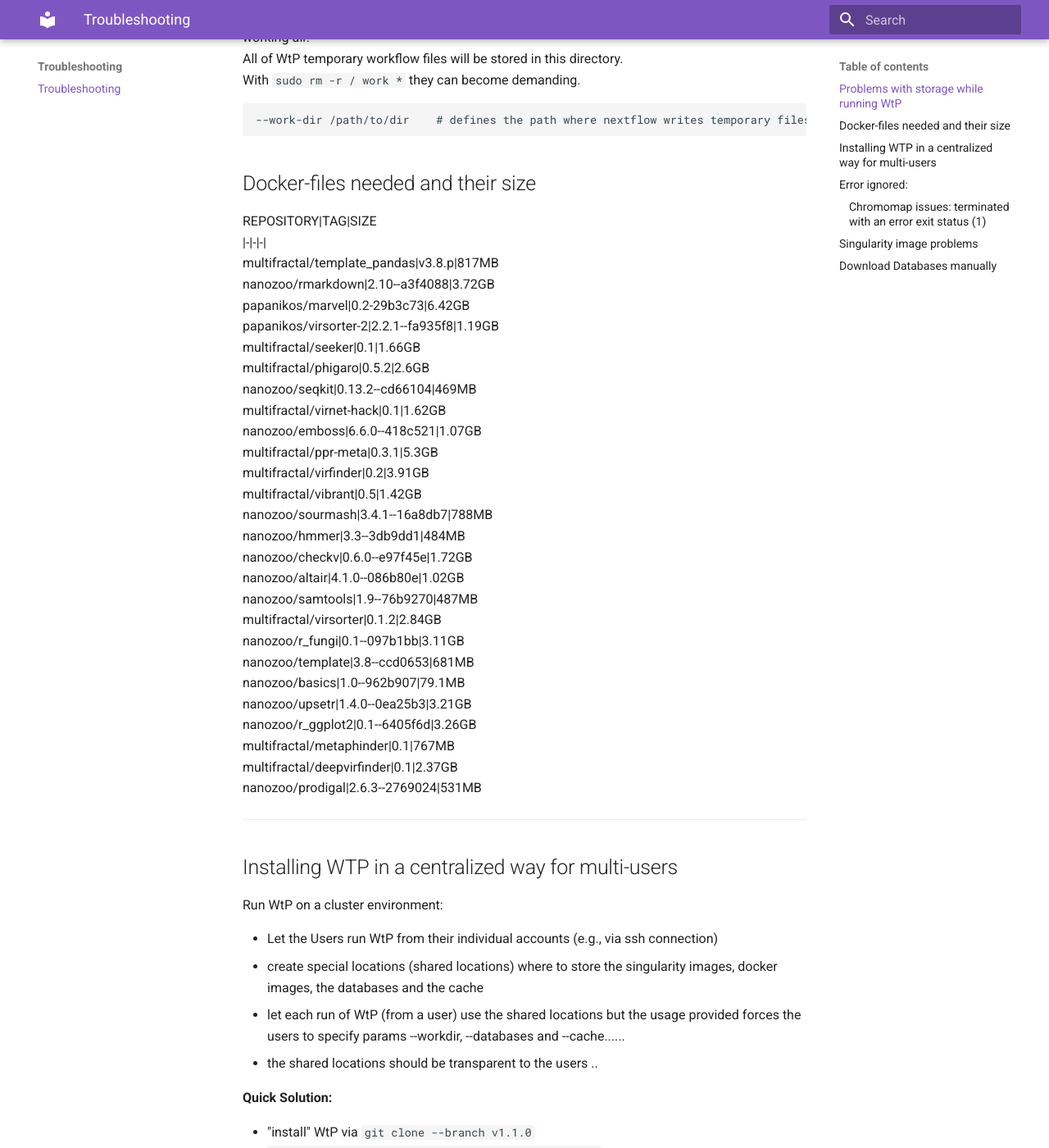
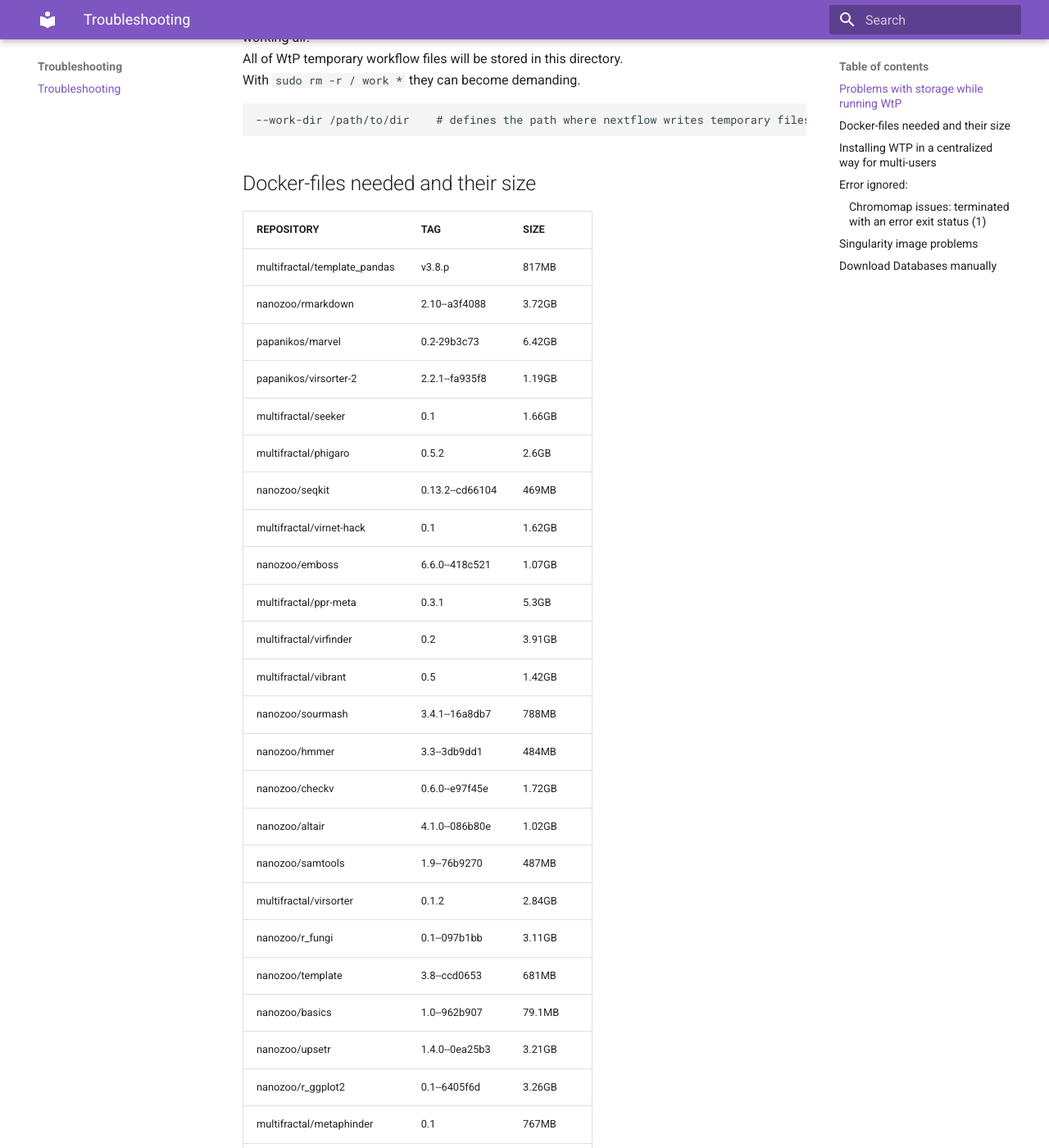
Before and after one commit to mult1fractal/wtp-documentation, an MkDocs documentation site: the page built from docs/troubleshooting.md, in a window 1280 px wide and 1400 px high, scrolled down 506 px. Shown: the whole window at 82% size. Built offline with MkDocs 1.6.1 and Material for MkDocs 9.7.7, drawn with Linux system fonts in a browser that asks for light colours; some of the changed text lies outside the part shown.

Commit message:
added docker list and size

```diff
--- a/docs/troubleshooting.md
+++ b/docs/troubleshooting.md
@@ -21,34 +21,34 @@
 
 ## Docker-files needed and their size
 
-REPOSITORY|TAG|SIZE
+|REPOSITORY|TAG|SIZE|
 |-|-|-|
-multifractal/template_pandas|v3.8.p|817MB
-nanozoo/rmarkdown|2.10--a3f4088|3.72GB
-papanikos/marvel|0.2-29b3c73|6.42GB
-papanikos/virsorter-2|2.2.1--fa935f8|1.19GB
-multifractal/seeker|0.1|1.66GB
-multifractal/phigaro|0.5.2|2.6GB
-nanozoo/seqkit|0.13.2--cd66104|469MB
-multifractal/virnet-hack|0.1|1.62GB
-nanozoo/emboss|6.6.0--418c521|1.07GB
-multifractal/ppr-meta|0.3.1|5.3GB
-multifractal/virfinder|0.2|3.91GB
-multifractal/vibrant|0.5|1.42GB
-nanozoo/sourmash|3.4.1--16a8db7|788MB
-nanozoo/hmmer|3.3--3db9dd1|484MB
-nanozoo/checkv|0.6.0--e97f45e|1.72GB
-nanozoo/altair|4.1.0--086b80e|1.02GB
-nanozoo/samtools|1.9--76b9270|487MB
-multifractal/virsorter|0.1.2|2.84GB
-nanozoo/r_fungi|0.1--097b1bb|3.11GB
-nanozoo/template|3.8--ccd0653|681MB
-nanozoo/basics|1.0--962b907|79.1MB
-nanozoo/upsetr|1.4.0--0ea25b3|3.21GB
-nanozoo/r_ggplot2|0.1--6405f6d|3.26GB
-multifractal/metaphinder|0.1|767MB
-multifractal/deepvirfinder|0.1|2.37GB
-nanozoo/prodigal|2.6.3--2769024|531MB
+|multifractal/template_pandas|v3.8.p|817MB|
+|nanozoo/rmarkdown|2.10--a3f4088|3.72GB|
+|papanikos/marvel|0.2-29b3c73|6.42GB|
+|papanikos/virsorter-2|2.2.1--fa935f8|1.19GB|
+|multifractal/seeker|0.1|1.66GB|
+|multifractal/phigaro|0.5.2|2.6GB|
+|nanozoo/seqkit|0.13.2--cd66104|469MB|
+|multifractal/virnet-hack|0.1|1.62GB|
+|nanozoo/emboss|6.6.0--418c521|1.07GB|
+|multifractal/ppr-meta|0.3.1|5.3GB|
+|multifractal/virfinder|0.2|3.91GB|
+|multifractal/vibrant|0.5|1.42GB|
+|nanozoo/sourmash|3.4.1--16a8db7|788MB|
+|nanozoo/hmmer|3.3--3db9dd1|484MB|
+|nanozoo/checkv|0.6.0--e97f45e|1.72GB|
+|nanozoo/altair|4.1.0--086b80e|1.02GB|
+|nanozoo/samtools|1.9--76b9270|487MB|
+|multifractal/virsorter|0.1.2|2.84GB|
+|nanozoo/r_fungi|0.1--097b1bb|3.11GB|
+|nanozoo/template|3.8--ccd0653|681MB|
+|nanozoo/basics|1.0--962b907|79.1MB|
+|nanozoo/upsetr|1.4.0--0ea25b3|3.21GB|
+|nanozoo/r_ggplot2|0.1--6405f6d|3.26GB|
+|multifractal/metaphinder|0.1|767MB|
+|multifractal/deepvirfinder|0.1|2.37GB|
+|nanozoo/prodigal|2.6.3--2769024|531MB|
 
 
 -----------------------------------
```
